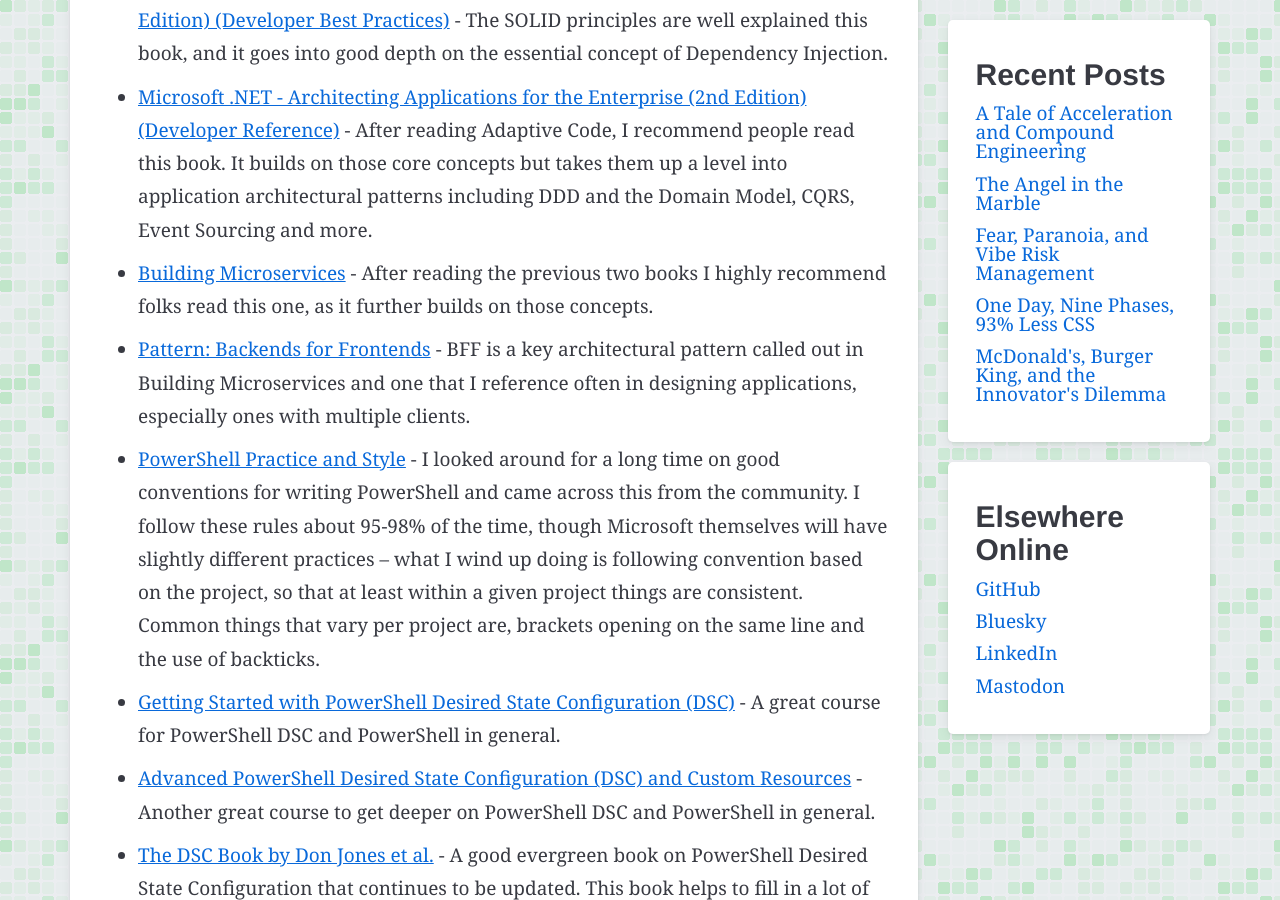
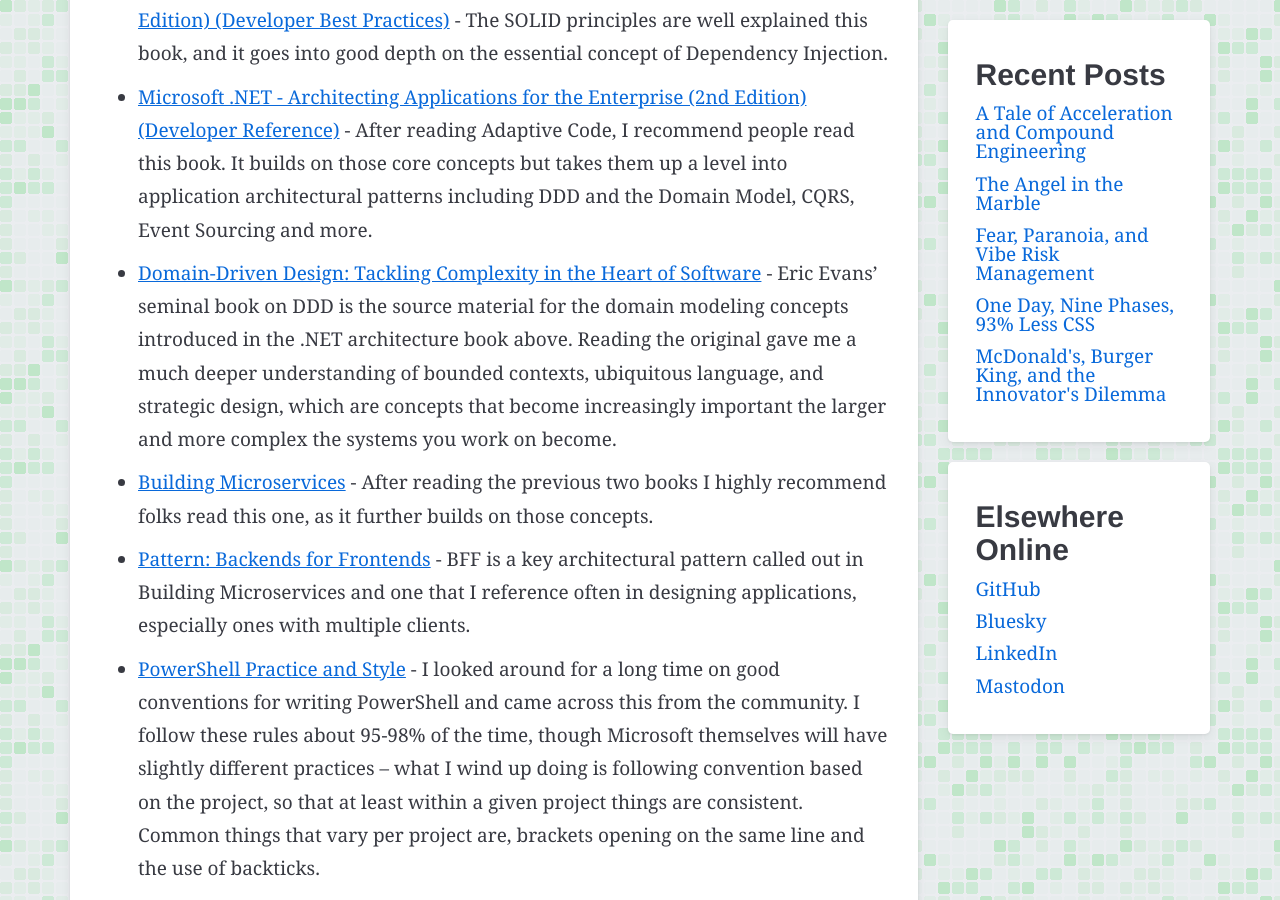
Before and after one commit to ryanspletzer/ryanspletzer.github.io, a Jekyll site: the page built from linkfarm.md, in a window 1280 px wide and 900 px high, scrolled down 1162 px. Built offline with Jekyll 4.4.1, drawn with Linux system fonts in a browser that asks for light colours; some of the changed text lies outside the part shown.

Commit message:
Add DDD and AWS Well-Architected Framework to linkfarm
Add Domain-Driven Design (Evans) after the .NET architecture book and
AWS Well-Architected Framework after Mastering Business Email, matching
reading order. Update macOS visual regression baselines.

Co-Authored-By: Claude Opus 4.6 <noreply@anthropic.com>

```diff
--- a/linkfarm.md
+++ b/linkfarm.md
@@ -49,6 +49,14 @@ read them:
   https://www.amazon.com/Microsoft-NET-Architecting-Applications-Enterprise/dp/0735685355) - After reading Adaptive
   Code, I recommend people read this book. It builds on those core concepts but takes them up a level into application
   architectural patterns including DDD and the Domain Model, CQRS, Event Sourcing and more.
+
+* [Domain-Driven Design: Tackling Complexity in the Heart of Software](
+  https://www.amazon.com/dp/0321125215) - Eric Evans' seminal book
+  on DDD is the source material for the domain modeling concepts introduced in the .NET architecture book above.
+  Reading the original gave me a much deeper understanding of bounded contexts,
+  ubiquitous language,
+  and strategic design,
+  which are concepts that become increasingly important the larger and more complex the systems you work on become.
 
 * [Building Microservices](http://shop.oreilly.com/product/0636920033158.do) - After reading the previous two books I
   highly recommend folks read this one, as it further builds on those concepts.
@@ -113,6 +121,13 @@ read them:
 
 * [Mastering Business Email: How to write emails that get read](https://masteringbusinessemail.com/) - This is a great
   read to get you thinking about how to write effective emails.
+
+* [AWS Well-Architected Framework](https://aws.amazon.com/architecture/well-architected/) - I took a course on this
+  framework and earned an AWS Certified Solutions Architect - Associate certification.
+  The Well-Architected Framework's pillars
+  (operational excellence, security, reliability, performance efficiency, cost optimization, and sustainability)
+  provide a very solid mental model for evaluating cloud architecture decisions,
+  and the principles translate well across cloud providers.
 
 * [Learn SQL Server in a Month of Lunches](https://www.manning.com/books/learn-sql-server-administration-in-a-month-of-lunches) -
   A good, no-nonsense introduction to managing SQL Server.
```
Also changed, not shown: 6 other files.
